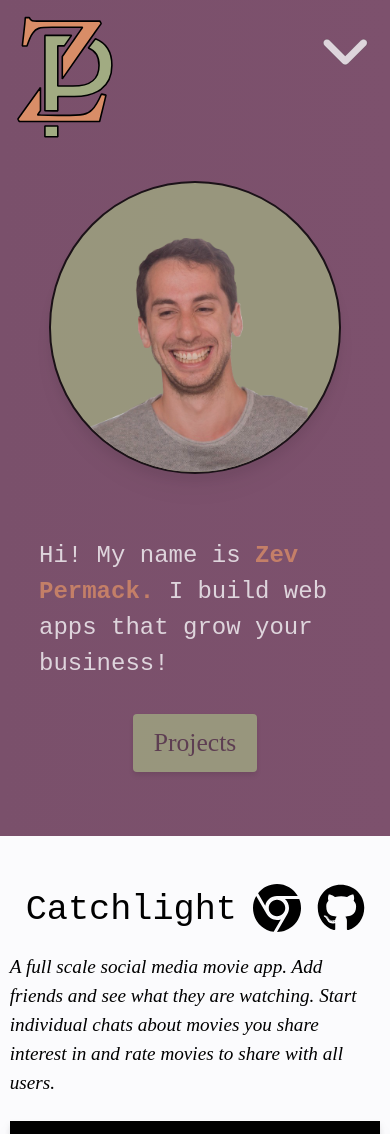
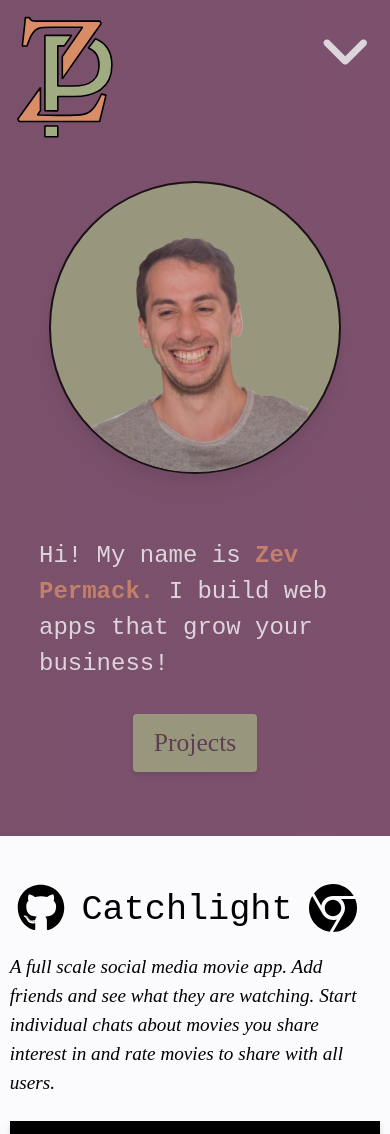
Before and after one commit to rewpt/portfolio, a React (Create React App) app: page /projects in a window 390 px wide. Shown: the top 1134 px of the page. Built offline with nearby package versions, Linux system fonts and the light colour scheme.

Commit message:
change github link to be at start of title and keep everything centered for responsive layout

```diff
--- a/src/components/Project.jsx
+++ b/src/components/Project.jsx
@@ -57,20 +57,22 @@ export default function Project(props) {
         exit="titleExit"
         className="proj-title-container flex w-full"
       >
-        <div className="space-saver space-saver-hidden">
-          {webLink && (
-            <FontAwesomeIcon
-              className=" h-[3rem] w-[3rem] text-zbg "
-              icon={faChrome}
-            />
+        <motion.div className="project-link-container flex justify-end space-saver ">
+          {ghLink && (
+            <motion.a
+              variants={variants}
+              whileHover="icoHover"
+              className="webLink "
+              href={ghLink}
+              aria-label="webLink"
+            >
+              <FontAwesomeIcon
+                className=" h-[3rem] w-[3rem] hover:cursor-pointer hover:text-zorange "
+                icon={faGithub}
+              />
+            </motion.a>
           )}
-          {ghLink && (
-            <FontAwesomeIcon
-              className=" h-[3rem] w-[3rem]  text-zbg "
-              icon={faGithub}
-            />
-          )}
-        </div>
+        </motion.div>
         <motion.h1
           variants={variants}
           whileHover="h1Hover"
@@ -94,20 +96,6 @@ export default function Project(props) {
               <FontAwesomeIcon
                 className=" h-[3rem] w-[3rem] hover:cursor-pointer hover:text-zorange "
                 icon={faChrome}
-              />
-            </motion.a>
-          )}
-          {ghLink && (
-            <motion.a
-              variants={variants}
-              whileHover="icoHover"
-              className="webLink"
-              href={ghLink}
-              aria-label="webLink"
-            >
-              <FontAwesomeIcon
-                className=" h-[3rem] w-[3rem]  hover:cursor-pointer hover:text-zorange "
-                icon={faGithub}
               />
             </motion.a>
           )}
```
